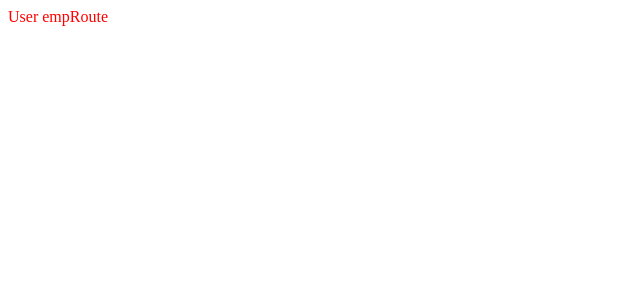
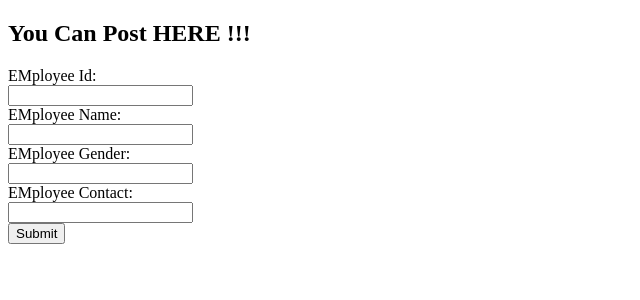
Before and after one commit to shiva-nanaware/next-demo1, a Next.js app: page /user/empRoute in a window 1280 px wide. Shown: the top 300 px of the page, without its empty margins (0-640 px from the left). Built offline with nearby package versions, Linux system fonts and the light colour scheme; no server answers.

Commit message:
added empRoute.js

```diff
--- /dev/null
+++ b/components/chart/empRoute.js
@@ -0,0 +1,113 @@
+
+import React, {useState,useEffect } from "react";
+import axios from "axios";
+import useSwr from 'swr';
+
+
+//const fetcher = url => axios.get(url).then(res => res.data);
+
+
+function empRoute()
+{
+
+  const[empId,setId] = useState('');
+  const[empName,setEmpName] = useState('');
+  const[empGender,setEmpGender] = useState('');
+  const[empContact,setEmpCOntact] = useState('');
+  //const [response, setResponse] = useState('');
+
+
+  //const { data, error } = useSwr('http://3.237.170.39:8080/api/employee/1', fetcher);
+
+
+  useEffect(()=>{
+
+    axios.get('http://3.237.170.39:8080/api/employee/1').then(res => {
+      console.log("res",res);
+      setId (res.data.employeeId);
+    setEmpName(res.data.employeeName);
+    setEmpGender(res.data.employeeGender);
+    })
+
+  },[]);
+
+
+  //setResponse(data);
+
+  //console.log("response is-->"+response);
+
+
+  function handleChangeEmpId(event)
+  {
+    setId(event.target.value);
+  }
+
+  function handleChangeEmpName(event)
+  {
+    setEmpName(event.target.value);
+  }
+
+  function handleChangeGender(event)
+  {
+    setEmpGender(event.target.value);
+  }
+
+  function handleChangeEmpContact(event)
+  {
+    setEmpCOntact(event.target.value);
+  }
+
+  const empDetails = {
+
+      employeeId:empId,
+      employeeName:empName,
+      employeeGender:empGender,
+      employeeContactNumber:empContact
+    }
+
+    function submitData()
+    {
+      console.log("emp details-->"+JSON.stringify(empDetails));
+       axios.post('http://3.237.170.39:8080/api', empDetails)
+                                .then(res => console.log("res is-->" +JSON.stringify(res)));
+    }
+
+
+   return(
+          <div>
+            <h2>You Can Post HERE !!!</h2>
+
+
+
+
+              <label>EMployee Id:</label><br></br>
+              <input value={empId} onChange={handleChangeEmpId}/>
+
+
+              <br></br>
+              <label>EMployee Name:</label><br></br>
+              <input type="text" value={empName} onChange={handleChangeEmpName}/>
+
+
+              <br></br>
+              <label>EMployee Gender:</label><br></br>
+              <input type="text" value={empGender} onChange={handleChangeGender}/>
+
+
+              <br></br>
+              <label>EMployee Contact:</label><br></br>
+              <input type="text" value={empContact} onChange={handleChangeEmpContact}/>
+
+              <br></br>
+
+              <button type="submit" onClick={submitData}>Submit</button>
+
+
+
+
+          </div>
+    )
+
+  }
+
+export default empRoute
--- /dev/null
+++ b/pages/user/empRoute.js
@@ -0,0 +1,5 @@
+import EmpRoute from '../../components/chart/empRoute'
+
+export default function Chart() {
+    return (<EmpRoute/>)
+}
```
Also changed, not shown: pages/index.js (+7 -0 lines).
